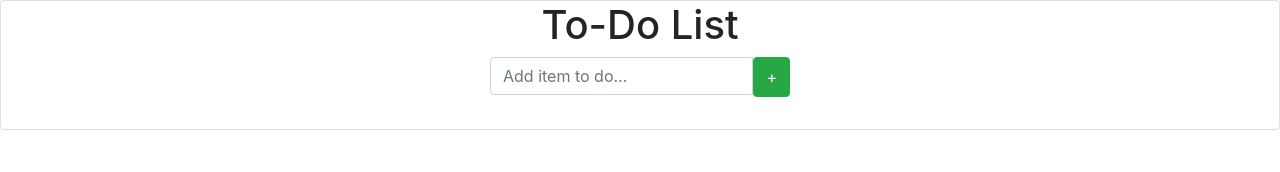
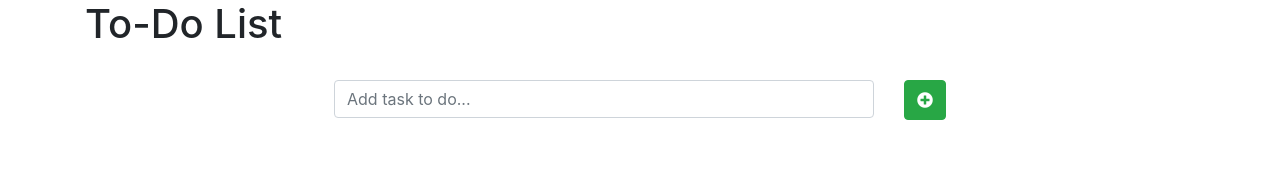
Before and after one commit to Karan01406/Coding, a plain HTML site: page To-do List-2/index.html in a window 1280 px wide. Drawn offline with nearby package versions, Linux system fonts and the light colour scheme.

Commit message:
Update index.html

```diff
--- a/To-do List-2/index.html
+++ b/To-do List-2/index.html
@@ -2,24 +2,35 @@
 <html>
     <head>
         <title>To-do List</title>
-
+         <meta charset = "UTF-8"/>
+         <meta name = "viewport" content = "width=device-width, initial-scale=1, shrink-to-fit=no">
+         <link rel="stylesheet" href="https://pro.fontawesome.com/releases/v5.10.0/css/all.css" integrity="sha384-AYmEC3Yw5cVb3ZcuHtOA93w35dYTsvhLPVnYs9eStHfGJvOvKxVfELGroGkvsg+p" crossorigin="anonymous"/>
         <link rel="stylesheet" href="https://cdn.jsdelivr.net/npm/bootstrap@4.5.3/dist/css/bootstrap.min.css" integrity="sha384-TX8t27EcRE3e/ihU7zmQxVncDAy5uIKz4rEkgIXeMed4M0jlfIDPvg6uqKI2xXr2" crossorigin="anonymous">
         <link rel = "stylesheet" href = "styles.css">
     </head>
 
     <body>
-<center>
 
-    <div class="card mb-3">
-        <center>
-        <h1>To-Do List</h1>
-        <div class = "input-group">
-            <input id = "addItem" class = "form-control" placeholder = "Add item to do...">
-            <button type="button" class="btn btn-success" id = "btnAddItem">+</button><Br><Br><Br>
+<div class="container">
+    <div class = "row">
+        <div class = "col-12">
+            <h1>To-Do List</h1><br>
+            <div class = "row">
+                <div class = "col-12 col-sm-10 col-md-8 col-lg-6 ml-auto">
+                    <input class = "form-control" id = "addItem" placeholder = "Add task to do...">
+                </div>
+            <div class = "col-auto mr-auto">
+                <button class = "btn btn-success" id = "btnAddItem">
+                    <i class = "fa fa-plus-circle"></i>
+                </button>
+            </div>
+              </div>
+                 <br><br>
+            <ul id = "list" class = "list-group"></ul>
         </div>
+    </div>
+</div>
 
-           <ul class="list-group" id = "list"></ul>
-        </div>
 
          <script src="https://code.jquery.com/jquery-3.5.1.slim.min.js" integrity="sha384-DfXdz2htPH0lsSSs5nCTpuj/zy4C+OGpamoFVy38MVBnE+IbbVYUew+OrCXaRkfj" crossorigin="anonymous"></script>
         <script src="https://cdn.jsdelivr.net/npm/popper.js@1.16.1/dist/umd/popper.min.js" integrity="sha384-9/reFTGAW83EW2RDu2S0VKaIzap3H66lZH81PoYlFhbGU+6BZp6G7niu735Sk7lN" crossorigin="anonymous"></script>
```
